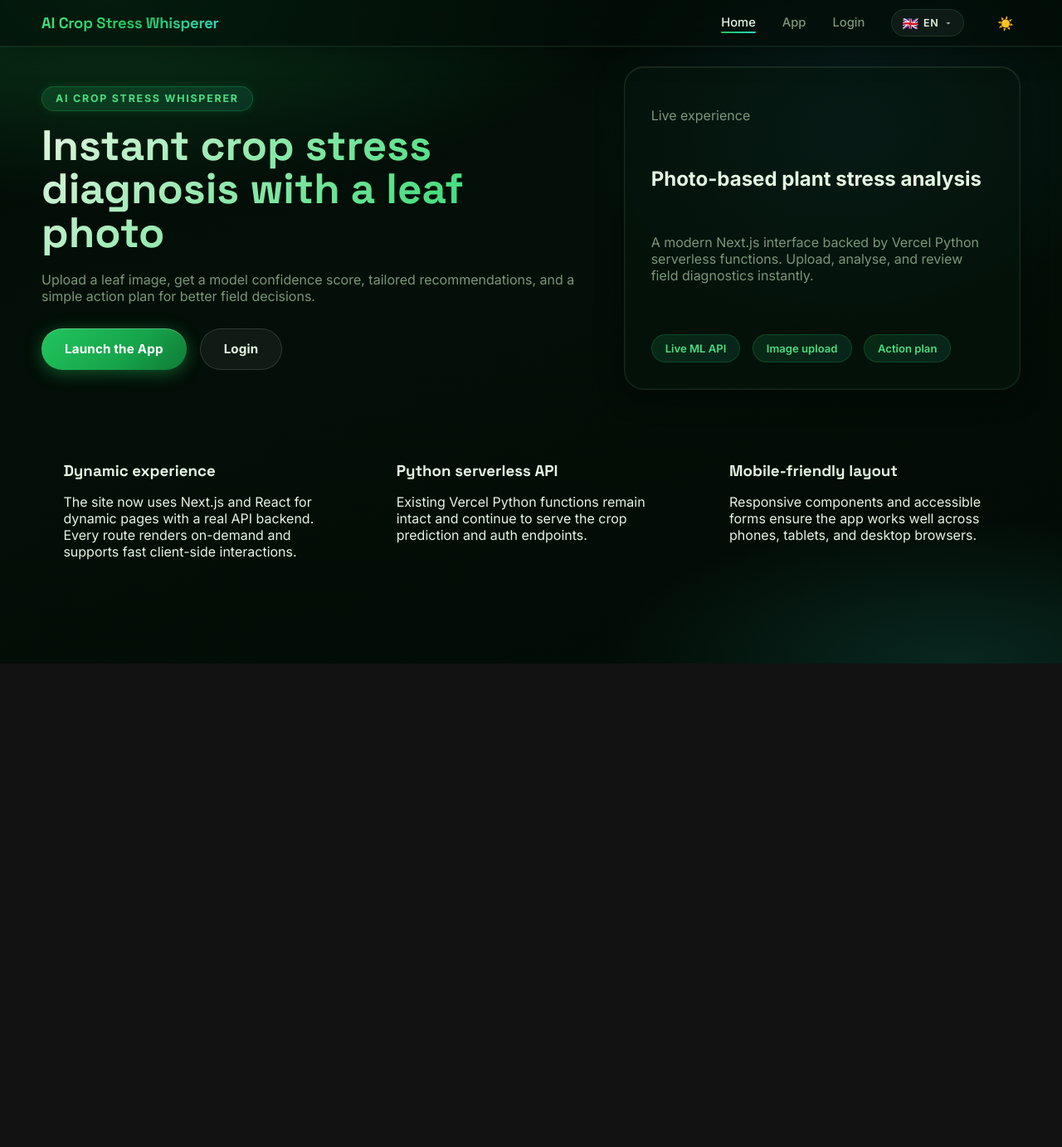
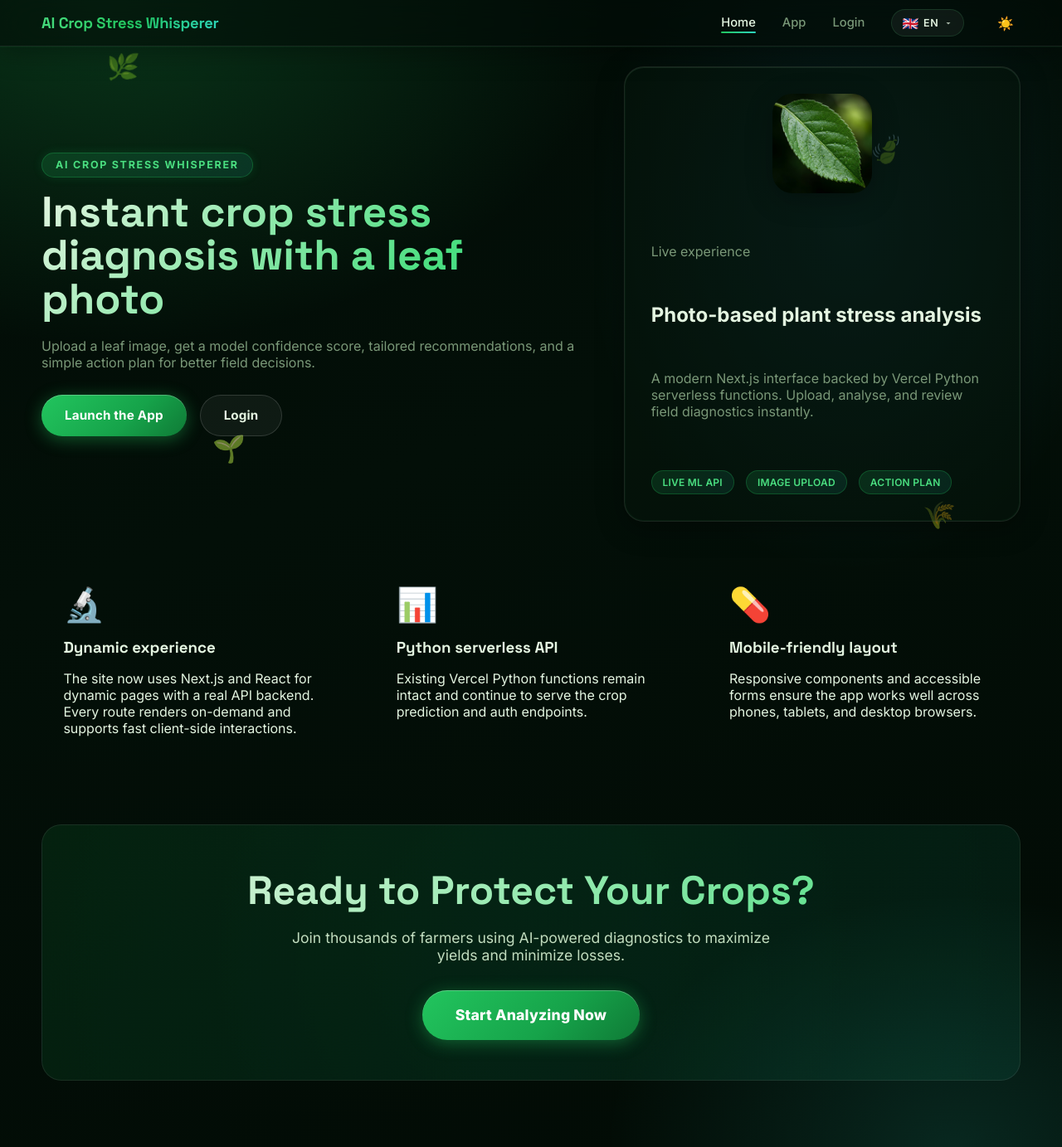
Before and after one commit to Code-odyssey-hackathon/team-09, a Next.js app: page / in a window 1280 px wide. Shown: the whole page at 83% size. Before the commit the page ends 800 px from the top, so only its background shows below. Built offline with nearby package versions, Linux system fonts and the light colour scheme.

Commit message:
feat: add floating background elements, hero image, feature icons, and call to action section

```diff
--- a/app/page.jsx
+++ b/app/page.jsx
@@ -8,6 +8,14 @@ export default function HomePage() {
 
   return (
     <main className="page-shell">
+      {/* Floating background elements */}
+      <div className="floating-elements">
+        <div className="floating-leaf leaf-1">🌿</div>
+        <div className="floating-leaf leaf-2">🍃</div>
+        <div className="floating-leaf leaf-3">🌱</div>
+        <div className="floating-leaf leaf-4">🌾</div>
+      </div>
+
       <header className="hero-panel">
         <div className="hero-copy">
           <span className="eyebrow">{t('homeEyebrow')}</span>
@@ -24,6 +32,9 @@ export default function HomePage() {
         </div>
         <div className="hero-highlight">
           <div className="hero-card">
+            <div className="hero-image-container">
+              <img src="/hero-leaf.png" alt="Healthy crop leaf" className="hero-leaf-image" />
+            </div>
             <p className="card-label">{t('homeCardLabel')}</p>
             <h2>{t('homeCardH2')}</h2>
             <p>{t('homeCardDesc')}</p>
@@ -38,18 +49,32 @@ export default function HomePage() {
 
       <section className="overview-grid">
         <article className="feature-card">
+          <div className="feature-icon">🔬</div>
           <h3>{t('homeFeature1Title')}</h3>
           <p>{t('homeFeature1Desc')}</p>
         </article>
         <article className="feature-card">
+          <div className="feature-icon">📊</div>
           <h3>{t('homeFeature2Title')}</h3>
           <p>{t('homeFeature2Desc')}</p>
         </article>
         <article className="feature-card">
+          <div className="feature-icon">💊</div>
           <h3>{t('homeFeature3Title')}</h3>
           <p>{t('homeFeature3Desc')}</p>
         </article>
       </section>
+
+      {/* Call to action section */}
+      <section className="cta-section">
+        <div className="cta-content">
+          <h2>Ready to Protect Your Crops?</h2>
+          <p>Join thousands of farmers using AI-powered diagnostics to maximize yields and minimize losses.</p>
+          <Link href="/app" className="btn btn-primary btn-large">
+            Start Analyzing Now
+          </Link>
+        </div>
+      </section>
     </main>
   )
 }
--- a/styles/globals.css
+++ b/styles/globals.css
@@ -1203,6 +1203,221 @@ select:focus {
 ::-webkit-scrollbar-thumb { background: rgba(34,197,94,0.22); border-radius: 99px; }
 ::-webkit-scrollbar-thumb:hover { background: rgba(34,197,94,0.44); }
 
+/* ── Floating elements ───────────────────────────────────────────────────── */
+.floating-elements {
+  position: fixed;
+  top: 0;
+  left: 0;
+  width: 100%;
+  height: 100%;
+  pointer-events: none;
+  z-index: -1;
+  overflow: hidden;
+}
+
+.floating-leaf {
+  position: absolute;
+  font-size: 2rem;
+  opacity: 0.6;
+  animation: float 20s ease-in-out infinite;
+}
+
+.leaf-1 {
+  top: 10%;
+  left: 10%;
+  animation-delay: 0s;
+  animation-duration: 25s;
+}
+
+.leaf-2 {
+  top: 20%;
+  right: 15%;
+  animation-delay: 5s;
+  animation-duration: 30s;
+}
+
+.leaf-3 {
+  bottom: 30%;
+  left: 20%;
+  animation-delay: 10s;
+  animation-duration: 22s;
+}
+
+.leaf-4 {
+  bottom: 20%;
+  right: 10%;
+  animation-delay: 15s;
+  animation-duration: 28s;
+}
+
+@keyframes float {
+  0%, 100% {
+    transform: translateY(0px) rotate(0deg);
+  }
+  25% {
+    transform: translateY(-20px) rotate(5deg);
+  }
+  50% {
+    transform: translateY(-10px) rotate(-3deg);
+  }
+  75% {
+    transform: translateY(-25px) rotate(2deg);
+  }
+}
+
+/* ── Hero image ─────────────────────────────────────────────────────────── */
+.hero-image-container {
+  margin-bottom: 1.5rem;
+  text-align: center;
+}
+
+.hero-leaf-image {
+  width: 120px;
+  height: 120px;
+  object-fit: cover;
+  border-radius: var(--radius);
+  box-shadow: 0 8px 32px rgba(0,0,0,0.3);
+  transition: transform 0.3s ease;
+}
+
+.hero-leaf-image:hover {
+  transform: scale(1.05);
+}
+
+/* ── Feature cards with icons ───────────────────────────────────────────── */
+.feature-card {
+  padding: 1.65rem;
+  position: relative;
+  overflow: hidden;
+}
+
+.feature-card::before {
+  content: '';
+  position: absolute;
+  top: 0;
+  left: 0;
+  right: 0;
+  height: 4px;
+  background: linear-gradient(90deg, var(--green), var(--teal), var(--blue));
+  opacity: 0;
+  transition: opacity 0.3s ease;
+}
+
+.feature-card:hover::before {
+  opacity: 1;
+}
+
+.feature-icon {
+  font-size: 2.5rem;
+  margin-bottom: 1rem;
+  display: block;
+}
+
+/* ── CTA Section ────────────────────────────────────────────────────────── */
+.cta-section {
+  margin-top: 4rem;
+  padding: 3rem;
+  background: linear-gradient(135deg, rgba(34,197,94,0.1), rgba(45,212,191,0.08));
+  border-radius: var(--radius);
+  border: 1px solid rgba(255,255,255,0.08);
+  text-align: center;
+  position: relative;
+  overflow: hidden;
+}
+
+.cta-section::before {
+  content: '';
+  position: absolute;
+  top: -50%;
+  left: -50%;
+  width: 200%;
+  height: 200%;
+  background: radial-gradient(circle, rgba(34,197,94,0.05) 0%, transparent 70%);
+  animation: pulse 4s ease-in-out infinite;
+}
+
+.cta-content {
+  position: relative;
+  z-index: 1;
+}
+
+.cta-section h2 {
+  font-family: var(--font-display);
+  font-size: clamp(2rem, 4vw, 3rem);
+  margin: 0 0 1rem;
+  background: linear-gradient(135deg, var(--text), var(--green-light));
+  -webkit-background-clip: text;
+  -webkit-text-fill-color: transparent;
+  background-clip: text;
+}
+
+.cta-section p {
+  font-size: 1.1rem;
+  color: var(--text-soft);
+  margin: 0 0 2rem;
+  max-width: 600px;
+  margin-left: auto;
+  margin-right: auto;
+}
+
+.btn-large {
+  padding: 1.2rem 2.5rem;
+  font-size: 1.1rem;
+  font-weight: 800;
+}
+
+@keyframes pulse {
+  0%, 100% {
+    opacity: 0.5;
+    transform: scale(1);
+  }
+  50% {
+    opacity: 0.8;
+    transform: scale(1.05);
+  }
+}
+
+/* ── Enhanced pill styles ───────────────────────────────────────────────── */
+.pill {
+  display: inline-flex;
+  align-items: center;
+  padding: 0.4rem 0.8rem;
+  border-radius: 999px;
+  background: linear-gradient(135deg, rgba(34,197,94,0.15), rgba(45,212,191,0.1));
+  border: 1px solid rgba(34,197,94,0.25);
+  color: var(--green-light);
+  font-size: 0.75rem;
+  font-weight: 600;
+  letter-spacing: 0.02em;
+  text-transform: uppercase;
+  transition: all 0.2s ease;
+}
+
+.pill:hover {
+  transform: translateY(-1px);
+  box-shadow: 0 4px 12px rgba(34,197,94,0.2);
+}
+
+/* ── Responsive enhancements ────────────────────────────────────────────── */
+@media (max-width: 768px) {
+  .floating-leaf {
+    font-size: 1.5rem;
+  }
+
+  .hero-leaf-image {
+    width: 100px;
+    height: 100px;
+  }
+
+  .feature-icon {
+    font-size: 2rem;
+  }
+
+  .cta-section {
+    padding: 2rem 1.5rem;
+  }
+}
+
 /* Selection */
 ::selection { background: rgba(34,197,94,0.28); color: var(--text); }
 
```
